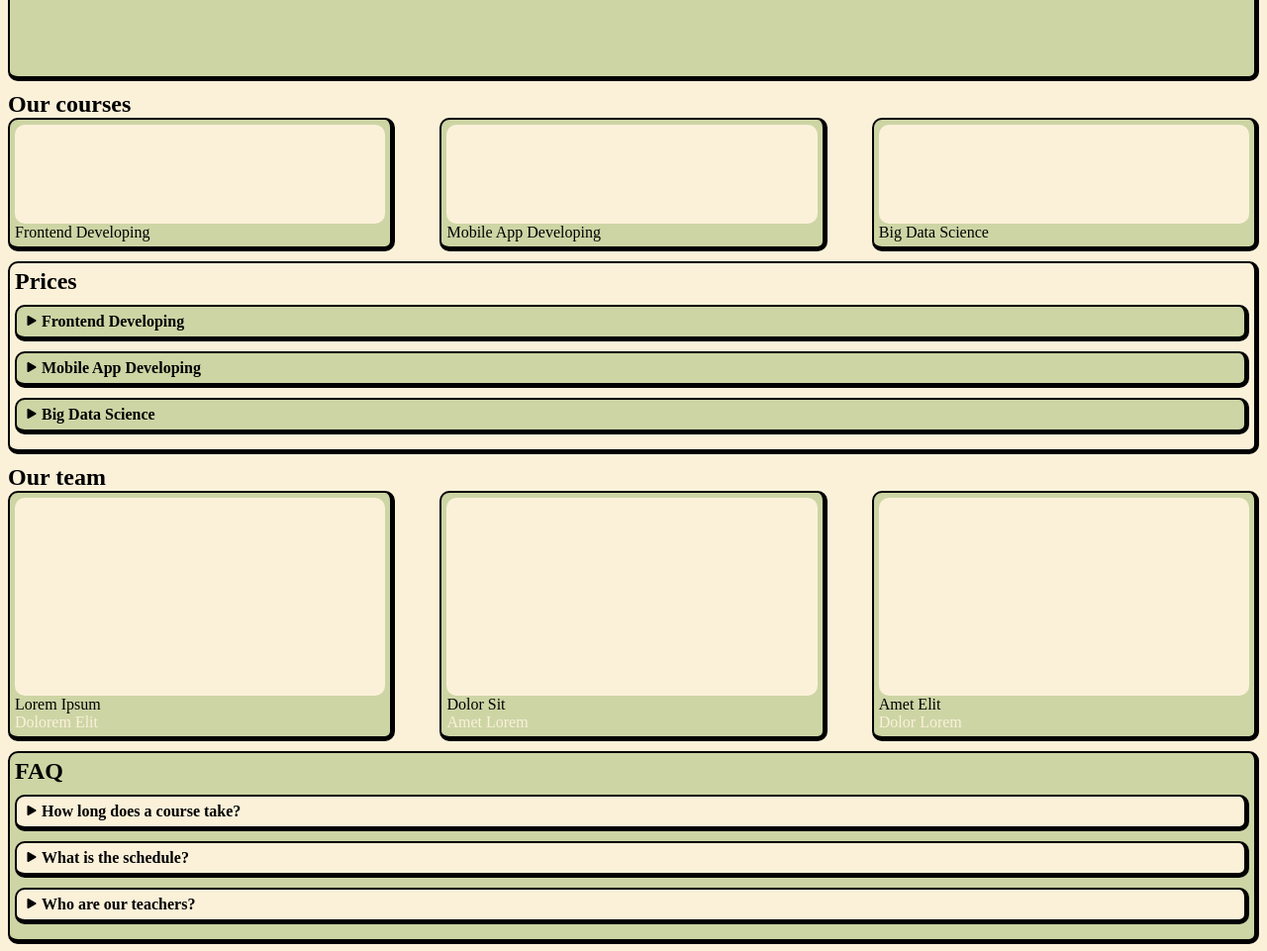
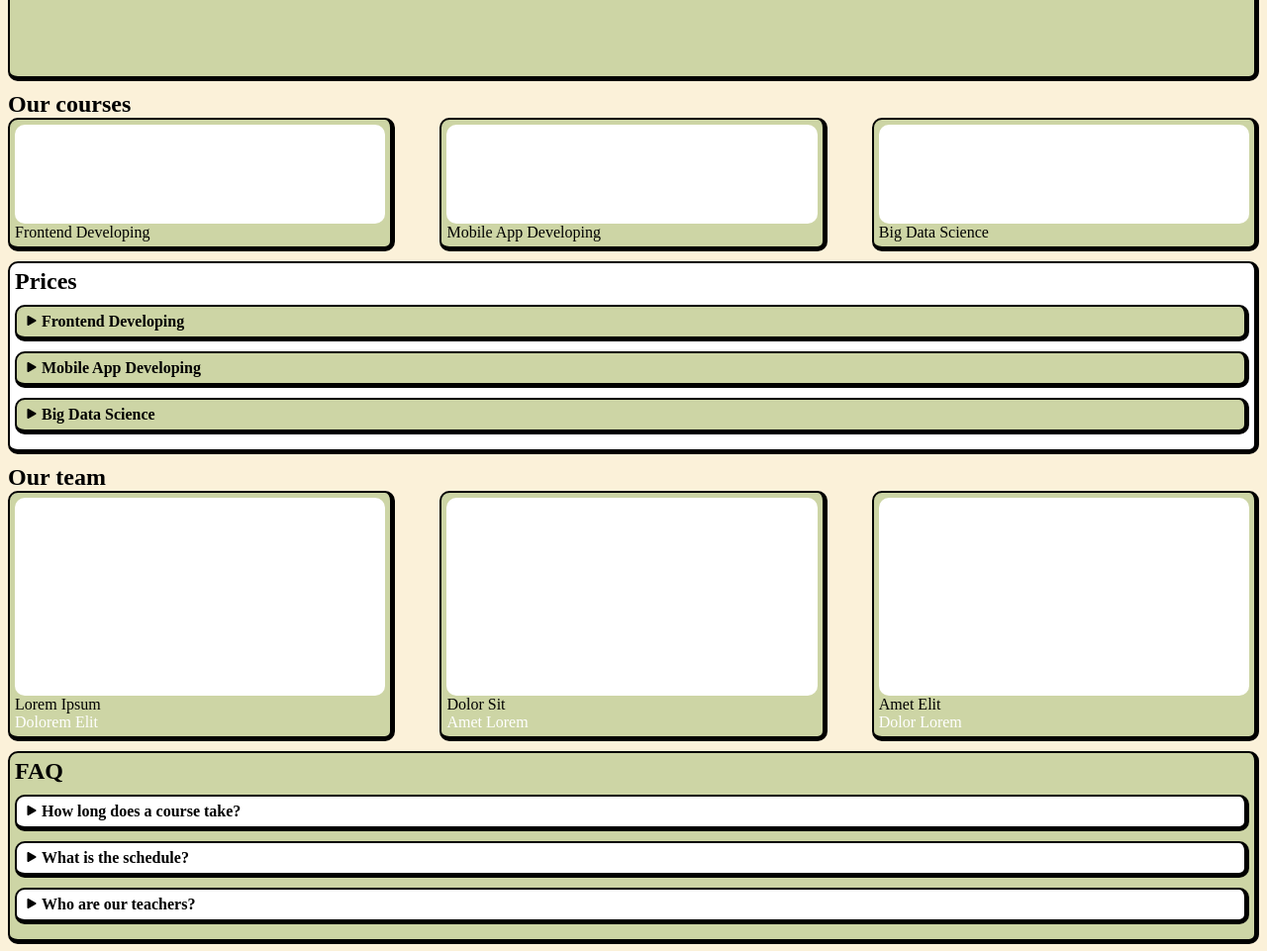
Before and after one commit to oleh-yaroshenko/to-be-learned, a plain HTML site: page index.html in a window 1280 px wide. Shown: the part 422-1383 px from the top of the page at 99% size. Drawn offline with Linux system fonts and the light colour scheme.

Commit message:
Update file

```diff
--- a/style.css
+++ b/style.css
@@ -1,6 +1,11 @@
 body {
     font-family: "Futura";
     background-color: #fbf1d9;
+}
+
+::selection {
+    background-color: #000000;
+    color: #cdd5a5;
 }
 
 details summary {
@@ -38,7 +43,7 @@ details {
     padding: 5px;
     margin: 10px 0px;
     transition: 0.5s;
-    background-color: #fbf1d9;
+    background-color: #ffffff;
     border: 2px solid black;
     border-bottom: 5px solid black;
     border-right: 5px solid black;
@@ -51,7 +56,6 @@ details {
 .faq, .pricelist {
     border-radius: 10px;
     padding: 5px;
-
     border: 2px solid black;
     border-bottom: 5px solid black;
     border-right: 5px solid black;
@@ -63,7 +67,7 @@ details {
 }
 
 .pricelist {
-    background-color: #fbf1d9;
+    background-color: #ffffff;
 }
 
 .faq span, .pricelist span {
@@ -89,7 +93,7 @@ article .img {
     width: 200px;
     height: 200px;
     border-radius: 10px;
-    background-color: #cdd5a5;
+    background-color: #ffffff;
     flex-shrink: 0;
     margin-left: 10px;
     border: 2px solid black;
@@ -126,7 +130,7 @@ article {
 
 .video img:hover {
     scale: 150%;
-    background-color: #fbf1d9;
+    background-color: #ffffff;
 }
 
 .courses {
@@ -156,7 +160,7 @@ article {
     border-radius: 10px;
     height: 100px;
     width: 100%;
-    background-color: #fbf1d9;
+    background-color: #ffffff;
     transition: 0.5s;
 }
 
@@ -196,7 +200,7 @@ article {
     border-radius: 10px;
     height: 200px;
     width: 100%;
-    background-color: #fbf1d9;
+    background-color: #ffffff;
     transition: 0.5s;
 }
 
@@ -206,7 +210,7 @@ article {
 }
 
 .team .card .a {
-    color: #fbf1d9;
+    color: #ffffff;
     transition: 0.5s;
 }
 
```
